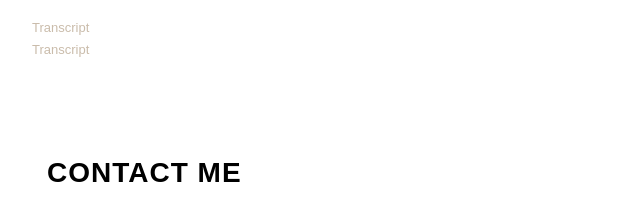
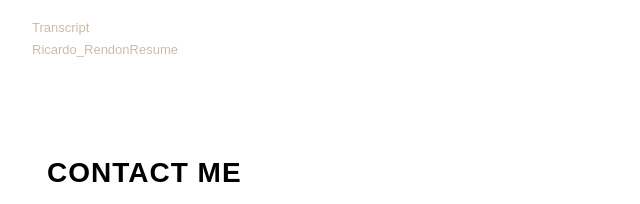
Before and after one commit to RicardoRendonR/ricardorendonr.github.io, a plain HTML site: page about.html in a window 1280 px wide. Shown: the part 990-1194 px from the top of the page, 38-678 px from the left. Drawn offline with Linux system fonts and the light colour scheme.

Commit message:
Update about.html

```diff
--- a/about.html
+++ b/about.html
@@ -139,7 +139,7 @@
 	 	 				<h2>Some Docs you might want to see</h2>
 						<a href="images/Transcript.pdf" download="download">Transcript</a>
 						<br>
-						<a href="images/Ricard RendonResume.pdf" download="download">Transcript</a>
+						<a href="images/Ricardo_RendonResume.pdf" download="download">Ricardo_RendonResume</a>
 	 	 			</div>
 		</div>
 
```
